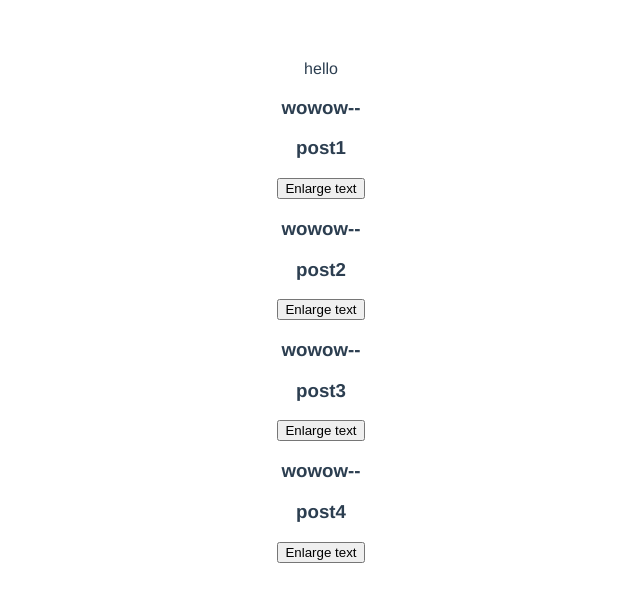
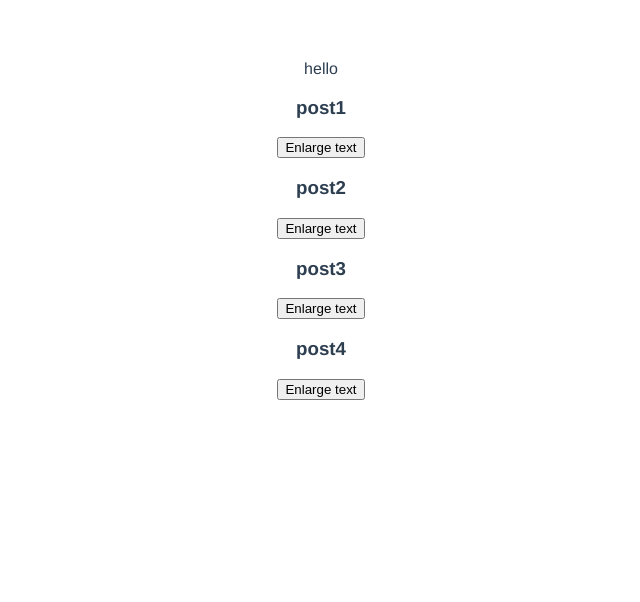
Before and after one commit to Mihray/propvue, a Vue app: page / in a window 1280 px wide. Shown: the top 602 px of the page, without its empty margins (319-959 px from the left). Built offline with nearby package versions, Linux system fonts and the light colour scheme.

Commit message:
Update ChildComponent.vue

```diff
--- a/src/components/ChildComponent.vue
+++ b/src/components/ChildComponent.vue
@@ -1,9 +1,9 @@
 <template>
     <div>
-        <h3>{{title1}}</h3>
-        <h3>wowow--{{box}}</h3>
+        <!-- <h3>{{title1}}</h3>
+        <h3>000--{{box}}</h3> -->
         <h3>{{post.title}}</h3>
-        <button v-on:click="$emit('enlarge-text')">
+        <button v-on:click="$emit('enlarge-text',0.1)">
             Enlarge text
         </button>
 
@@ -14,7 +14,7 @@ export default {
     data(){
 
     },
-    props:['title1','box','post'],
+    props:['title1','box','post']
 }
 </script>
 <style scoped>
```
